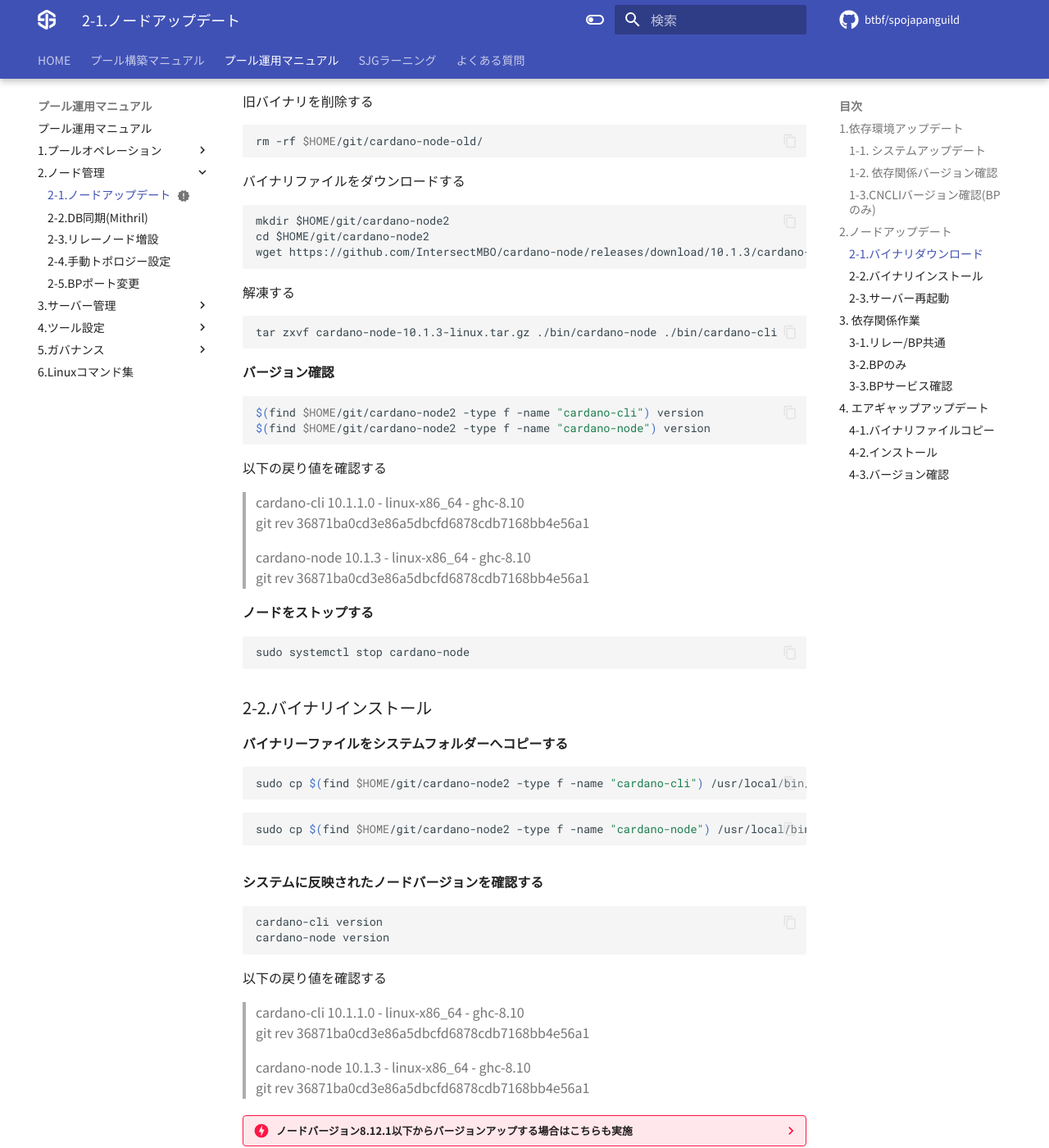
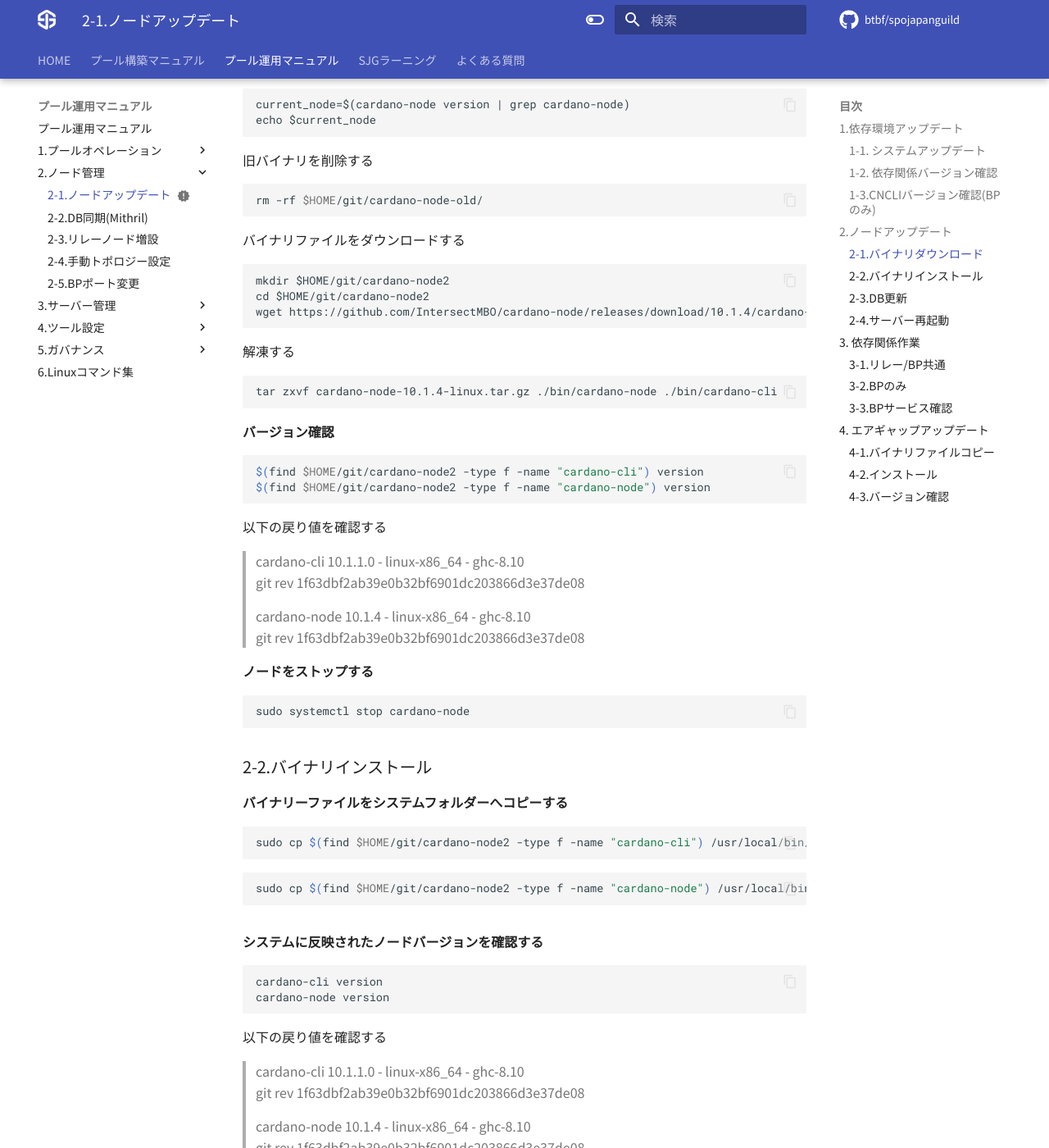
Before and after one commit to btbf/spojapanguild, an MkDocs documentation site: the page built from docs/operation/node-update.md, in a window 1280 px wide and 1400 px high, scrolled down 2854 px. Shown: the whole window at 82% size. Built offline with MkDocs 1.6.1 and Material for MkDocs 9.7.7, drawn with Linux system fonts in a browser that asks for light colours; comment, search, counter and statistics services are not loaded; some of the changed text lies outside the part shown.

Commit message:
Support node10.1.4

````diff
--- a/docs/operation/node-update.md
+++ b/docs/operation/node-update.md
@@ -4,11 +4,11 @@ status: new
 # **ノードアップデートマニュアル**
 
 !!! info "概要"
-    このガイドは ノードバージョン10.1.3に対応しています。最終更新日：2024年12月5日
+    このガイドは ノードバージョン10.1.4に対応しています。最終更新日：2025年1月8日
 
     | Node | CLI | GHC | Cabal | CNCLI |
     | :---------- | :---------- | :---------- | :---------- | :---------- |
-    | 10.1.3 | 10.1.1.0 | 8.10.7 | 3.8.1.0 | 6.5.1 |
+    | 10.1.4 | 10.1.1.0 | 8.10.7 | 3.8.1.0 | 6.5.1 |
 
     * <font color=red>よくお読みになって進めてください</font>
     * <font color=green>複数行のコードをコードボックスのコピーボタンを使用してコマンドラインに貼り付ける場合は、最後の行が自動実行されないため確認の上Enterを押してコードを実行してください。</font>
@@ -20,11 +20,12 @@ status: new
 
     | バージョン | DB再構築有無 | 設定ファイル更新有無 | トポロジーファイル更新有無 |
     | :---------- | :---------- | :---------- | :---------- |
-    | 8.12.2以下→10.1.3 | あり | 更新あり | 更新あり |
-    | 9.0.0~9.2.1→10.1.3 | あり | 更新なし | 更新なし |
+    | 8.12.2以下→10.1.4 | あり | 更新あり | 更新あり |
+    | 9.0.0~9.2.1→10.1.4 | あり | 更新なし | 更新なし |
+    | 10.1.3→10.1.4 | なし | 更新なし | 更新なし |
 
+    * **10.1.3から10.1.4へのアップグレードは1-1、2-1、2-2、2-4のみ実施してください**
     * <font color=red>作業前にブロック生成スケジュールを確認し余裕のある作業をお願いします</font>
-
 
 <!--### **更新フローチャート**
 更新フローチャートは、画像をクリックすると別ウィンドウで開きます。
@@ -444,12 +445,12 @@ cncli 6.5.1
     ```
     mkdir $HOME/git/cardano-node2
     cd $HOME/git/cardano-node2
-    wget https://github.com/IntersectMBO/cardano-node/releases/download/10.1.3/cardano-node-10.1.3-linux.tar.gz
+    wget https://github.com/IntersectMBO/cardano-node/releases/download/10.1.4/cardano-node-10.1.4-linux.tar.gz
     ```
 
     解凍する
     ```
-    tar zxvf cardano-node-10.1.3-linux.tar.gz ./bin/cardano-node ./bin/cardano-cli
+    tar zxvf cardano-node-10.1.4-linux.tar.gz ./bin/cardano-node ./bin/cardano-cli
     ```
 
     **バージョン確認**
@@ -460,10 +461,10 @@ cncli 6.5.1
     ```
     以下の戻り値を確認する
     >cardano-cli 10.1.1.0 - linux-x86_64 - ghc-8.10
-    git rev 36871ba0cd3e86a5dbcfd6878cdb7168bb4e56a1
+    git rev 1f63dbf2ab39e0b32bf6901dc203866d3e37de08
 
-    >cardano-node 10.1.3 - linux-x86_64 - ghc-8.10
-    git rev 36871ba0cd3e86a5dbcfd6878cdb7168bb4e56a1
+    >cardano-node 10.1.4 - linux-x86_64 - ghc-8.10
+    git rev 1f63dbf2ab39e0b32bf6901dc203866d3e37de08
 
 
     **ノードをストップする**
@@ -521,7 +522,7 @@ cncli 6.5.1
 
     ```
     git fetch --all --recurse-submodules --tags
-    git checkout tags/10.1.3
+    git checkout tags/10.1.4
     cabal configure --with-compiler=ghc-8.10.7
     ```
 
@@ -544,10 +545,10 @@ cncli 6.5.1
 
     以下の戻り値を確認する
     >cardano-cli 10.1.1.0 - linux-x86_64 - ghc-8.10
-    git rev 36871ba0cd3e86a5dbcfd6878cdb7168bb4e56a1
+    git rev 1f63dbf2ab39e0b32bf6901dc203866d3e37de08
 
-    >cardano-node 10.1.3 - linux-x86_64 - ghc-8.10
-    git rev 36871ba0cd3e86a5dbcfd6878cdb7168bb4e56a1
+    >cardano-node 10.1.4 - linux-x86_64 - ghc-8.10
+    git rev 1f63dbf2ab39e0b32bf6901dc203866d3e37de08
 
     **ビルド用TMUXセッションを終了する**
     ```
@@ -580,10 +581,10 @@ cardano-node version
 
 以下の戻り値を確認する
 >cardano-cli 10.1.1.0 - linux-x86_64 - ghc-8.10
-git rev 36871ba0cd3e86a5dbcfd6878cdb7168bb4e56a1
+git rev 1f63dbf2ab39e0b32bf6901dc203866d3e37de08
 
->cardano-node 10.1.3 - linux-x86_64 - ghc-8.10
-git rev 36871ba0cd3e86a5dbcfd6878cdb7168bb4e56a1
+>cardano-node 10.1.4 - linux-x86_64 - ghc-8.10
+git rev 1f63dbf2ab39e0b32bf6901dc203866d3e37de08
 
 
 ??? danger "ノードバージョン8.12.1以下からバージョンアップする場合はこちらも実施"
@@ -856,7 +857,7 @@ git rev 36871ba0cd3e86a5dbcfd6878cdb7168bb4e56a1
     > ダイナミックP2Pを有効にしている場合、トポロジーファイル変更によるノード再起動は不要になりました。
 
 
-**DB更新**
+### **2-3.DB更新**
 
 **Mithirlインストール**
 ```
@@ -943,7 +944,7 @@ tmux作業ウィンドウを終了する
 exit
 ```
 
-### **2-3.サーバー再起動**
+### **2-4.サーバー再起動**
 
 **作業フォルダリネーム**
 
@@ -1204,7 +1205,7 @@ cardano-cli version
 
 以下の戻り値を確認する
 >cardano-cli 10.1.1.0 - linux-x86_64 - ghc-8.10
-git rev 36871ba0cd3e86a5dbcfd6878cdb7168bb4e56a1
+git rev 1f63dbf2ab39e0b32bf6901dc203866d3e37de08
 
 
 
````
Also changed, not shown: docs/setup/2-node-setup.md (+5 -5 lines).
